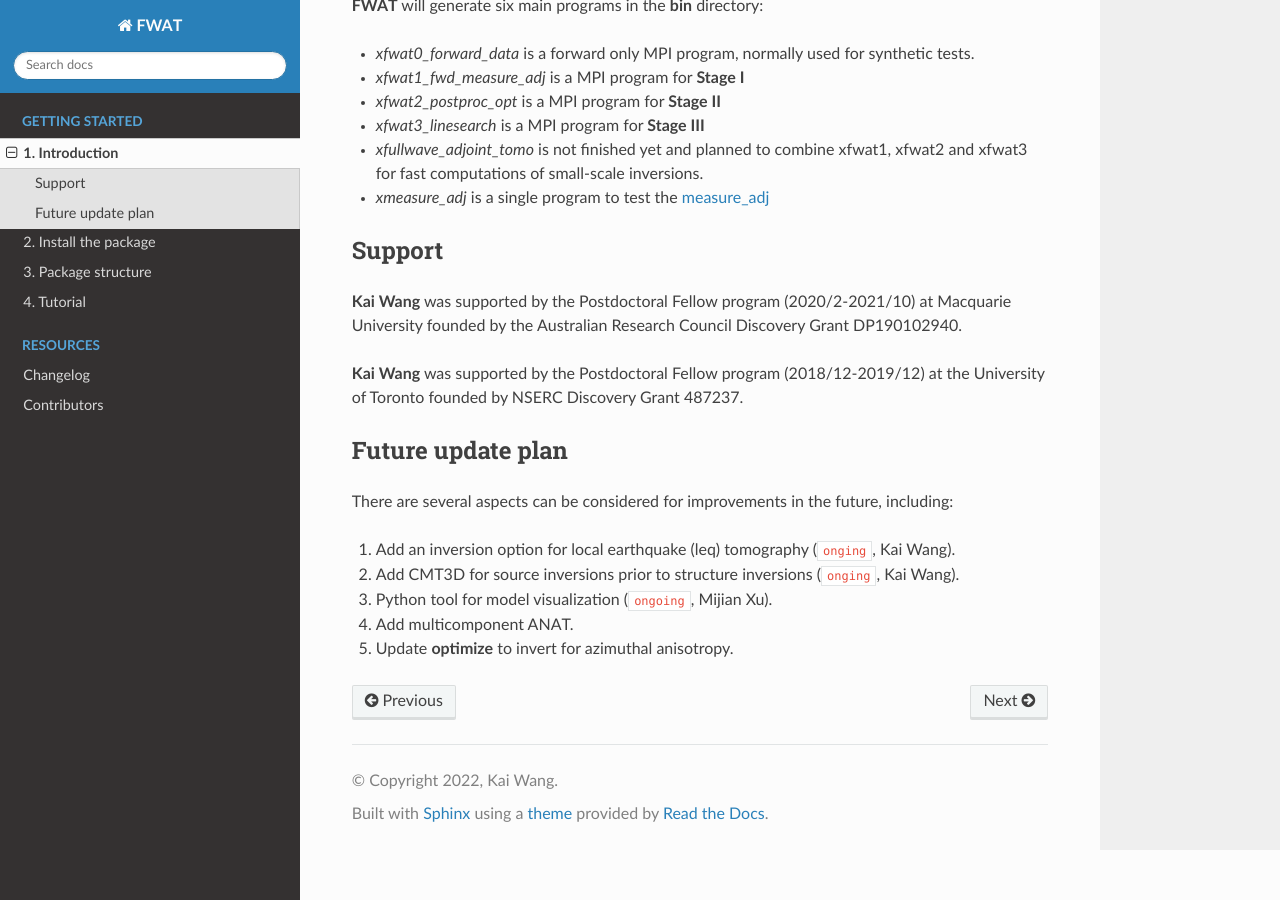
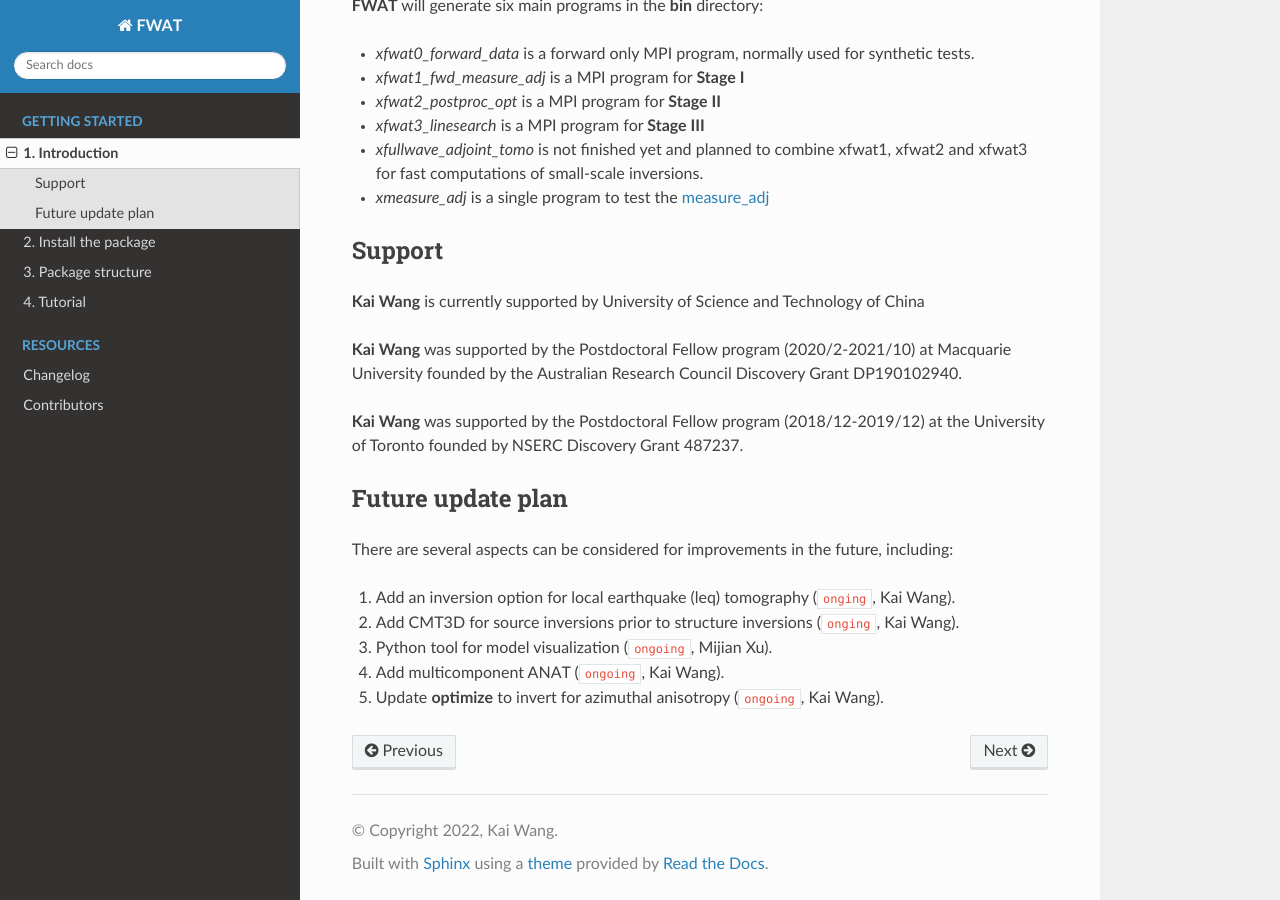
Before and after one commit to fwat4specfem/fwat_docs, a Sphinx documentation site: the page built from source/introduction.rst, in a window 1280 px wide and 900 px high, scrolled down 928 px. Built offline with Sphinx 7.4.7 and the Read the Docs theme 2.0.0, drawn with Linux system fonts in a browser that asks for light colours.

```diff
--- a/source/appendix/contributors.rst
+++ b/source/appendix/contributors.rst
@@ -1,7 +1,7 @@
 Contributors
 --------------
 
-`Kai Wang <https://sites.google.com/view/kaikaiwang>`_, wangkaim8@gmail.com, maintainer
+`Kai Wang <https://faculty.ustc.edu.cn/wangk>`_, wangk@ustc.edu.cn, maintainer
 
   The **FWAT** package (v 1.0) was first developed by Kai Wang during his postdoc studies at Macquarie University (2020/2-present)
   and the University of Toronto (2018/12-2019/12). This inversion package has been tested across several seismic projects
--- a/source/conf.py
+++ b/source/conf.py
@@ -58,7 +58,7 @@ master_doc = 'index'
 #
 # This is also used if you do content translation via gettext catalogs.
 # Usually you set "language" from the command line for these cases.
-language = None
+#language = None
 
 # List of patterns, relative to source directory, that match files and
 # directories to ignore when looking for source files.
@@ -86,7 +86,7 @@ html_theme = 'sphinx_rtd_theme'
 # Add any paths that contain custom static files (such as style sheets) here,
 # relative to this directory. They are copied after the builtin static files,
 # so a file named "default.css" will overwrite the builtin "default.css".
-html_static_path = ['_static']
+#html_static_path = ['_static']
 
 # Custom sidebar templates, must be a dictionary that maps document names
 # to template names.
--- a/source/index.rst
+++ b/source/index.rst
@@ -10,7 +10,7 @@ This is the documentation for the fortran inversion package of **FWAT**, which p
 for seismic wavefield imaging based on the `SPECFEM3D <https://github.com/geodynamics/specfem3d/>`_.
 For further information and contact information please see below website:
 
-* Gitlab repository of *FWAT*: https://gitlab.com/wangkaim8/fwat.
+* Github repository of *FWAT*: https://github.com/fwat4specfem/fwat.
 
 If you use FWAT for your research and prepare publications, please consider citing **FWAT**:
 
--- a/source/installation.rst
+++ b/source/installation.rst
@@ -7,6 +7,8 @@ The latest release of FWAT is ``FWAT v1.1``, which is based on the stable versio
 `SPECFEM3D <https://github.com/geodynamics/specfem3d/>`_ last modified on Aug 30, 2018
 with a commit number of 42abac6d18 on Github.
 
+.. note::
+    Please check README of **FWAT** for the lastest instruction of installation.
 
 .. code-block:: bash
 
@@ -14,7 +16,7 @@ with a commit number of 42abac6d18 on Github.
     $: cd specfem3d
     $: git checkout -b fwat 42abac6d18
     $: cd src
-    $: git clone --recursive https://gitlab.com/wangkaim8/fwat.git
+    $: git clone --recursive https://github.com/fwat4specfem/fwat.git
     $: mv fwat fullwave_adjoint_tomo
     $: cd ..
 
--- a/source/introduction.rst
+++ b/source/introduction.rst
@@ -27,6 +27,8 @@ In **Stage III**, a line search method is adopted to determine the optimal step
 
 Support
 -------
+**Kai Wang** is currently supported by University of Science and Technology of China
+
 **Kai Wang** was supported by the Postdoctoral Fellow program (2020/2-2021/10) at Macquarie University founded by the Australian Research Council Discovery Grant DP190102940.
 
 **Kai Wang** was supported by the Postdoctoral Fellow program (2018/12-2019/12) at the University of Toronto founded by NSERC Discovery Grant 487237.
@@ -39,5 +41,5 @@ There are several aspects can be considered for improvements in the future, incl
 #. Add an inversion option for local earthquake (leq) tomography (``onging``, Kai Wang).
 #. Add CMT3D for source inversions prior to structure inversions (``onging``, Kai Wang).
 #. Python tool for model visualization (``ongoing``, Mijian Xu).
-#. Add multicomponent ANAT.
-#. Update **optimize** to invert for azimuthal anisotropy.
+#. Add multicomponent ANAT (``ongoing``, Kai Wang).
+#. Update **optimize** to invert for azimuthal anisotropy (``ongoing``, Kai Wang).
```
